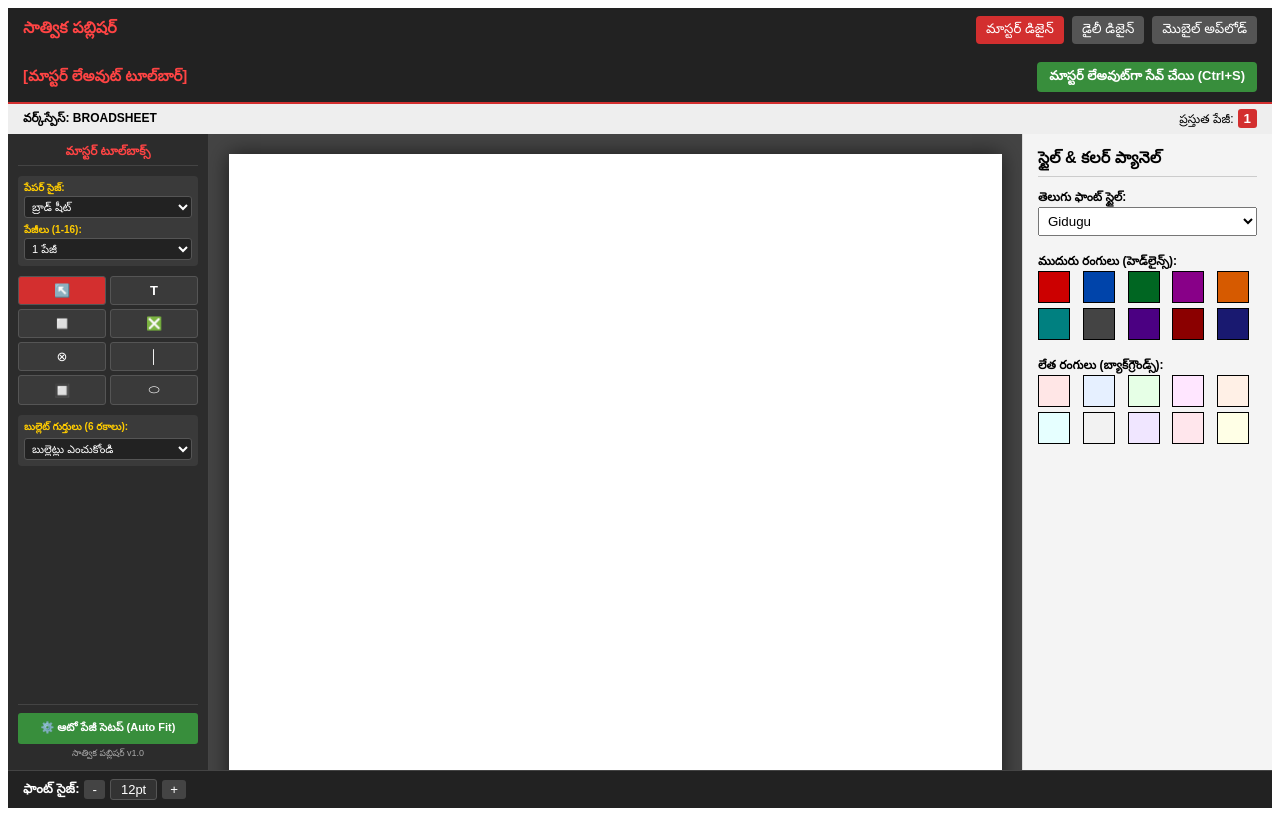
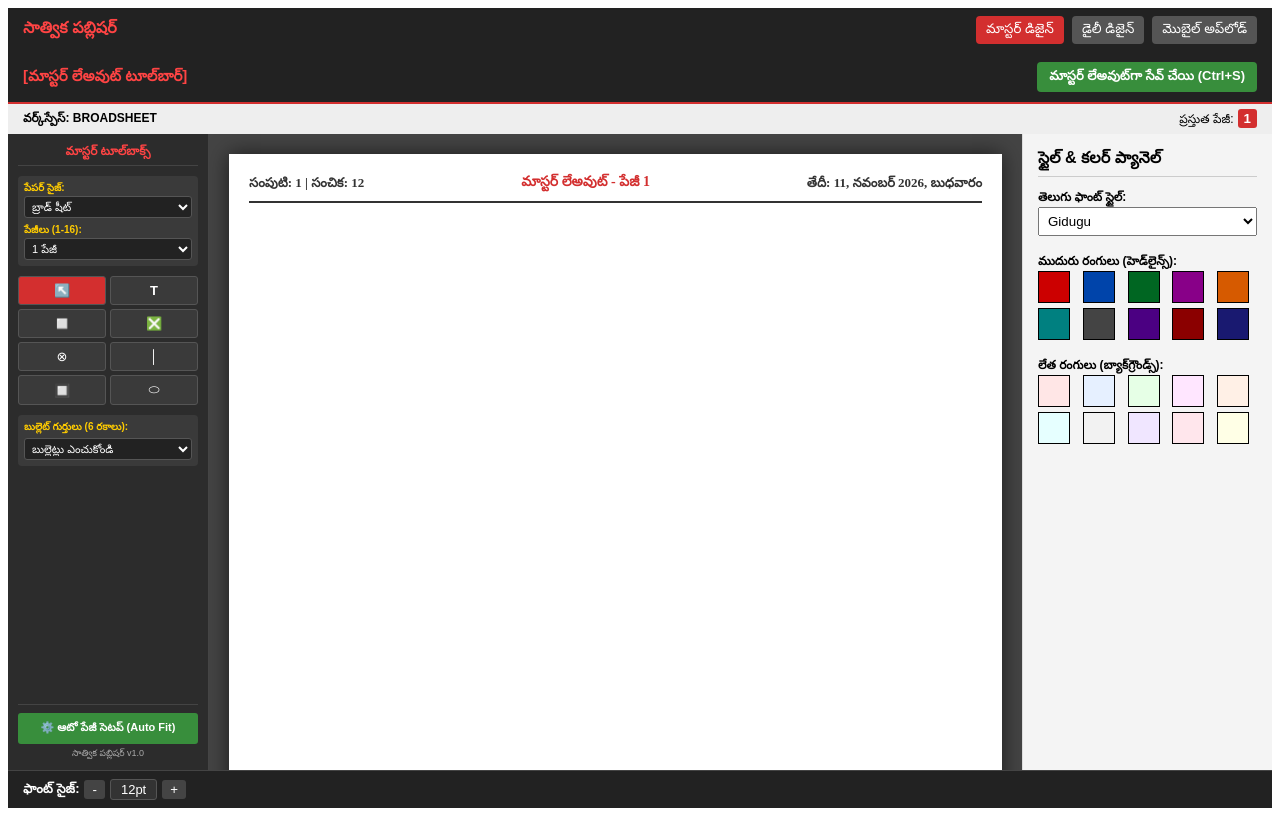
Before and after one commit to jpd-123/yuvagalam-newspaper-design, a React (Vite) app: page / in a window 1280 px wide. Built offline with nearby package versions, Linux system fonts and the light colour scheme.

Commit message:
Implement automatic date retrieval in PageCanvas
Add automatic date display in PageCanvas component

```diff
--- a/src/components/Canvas/PageCanvas.jsx
+++ b/src/components/Canvas/PageCanvas.jsx
@@ -1,5 +1,6 @@
 import React from 'react';
 import { getWrapStyle } from '../../utils/gridEngine'; // గ్రిడ్ ఇంజిన్ నుండి రాపింగ్ స్టైల్స్ ఇంపోర్ట్ చేయడం
+import { getNewspaperDate } from '../../utils/dateEngine'; // ఆటోమేటిక్ డేట్ ఇంజిన్ ఇంపోర్ట్ చేయడం
 
 export default function PageCanvas({
   pageTitle,
@@ -13,6 +14,9 @@ export default function PageCanvas({
   onSelectElement,
   fontSize = 12
 }) {
+  // ఆటోమేటిక్‌గా రేపటి తేదీ మరియు వారాన్ని పొందడం
+  const { dateString } = getNewspaperDate();
+
   return (
     <div style={{ flex: 1, background: '#444', overflowY: 'auto', padding: '20px', display: 'flex', justifyContent: 'center' }}>
       <div
@@ -29,6 +33,13 @@ export default function PageCanvas({
           cursor: 'crosshair'
         }}
       >
+        {/* పత్రిక హెడర్ / మాస్ట్ హెడ్ వద్ద ఆటోమేటిక్ తేదీ & సంపుటి డిస్ప్లే */}
+        <div style={{ borderBottom: '2px solid #333', paddingBottom: '8px', marginBottom: '15px', display: 'flex', justifyContent: 'space-between', alignItems: 'center', fontSize: '13px', fontWeight: 'bold', color: '#333' }}>
+          <div>సంపుటి: 1 | సంచిక: 12</div>
+          <div style={{ color: '#d32f2f', fontSize: '14px' }}>{pageTitle || "యువగళం దినపత్రిక"}</div>
+          <div>తేదీ: {dateString}</div>
+        </div>
+
         {/* ఎలాంటి ముందస్తు అక్షరాలు లేదా డమ్మీ మెసేజ్‌లు లేకుండా పూర్తిగా ఖాళీగా ఉండే క్లీన్ వైట్ పేపర్ */}
         {children}
 
```
